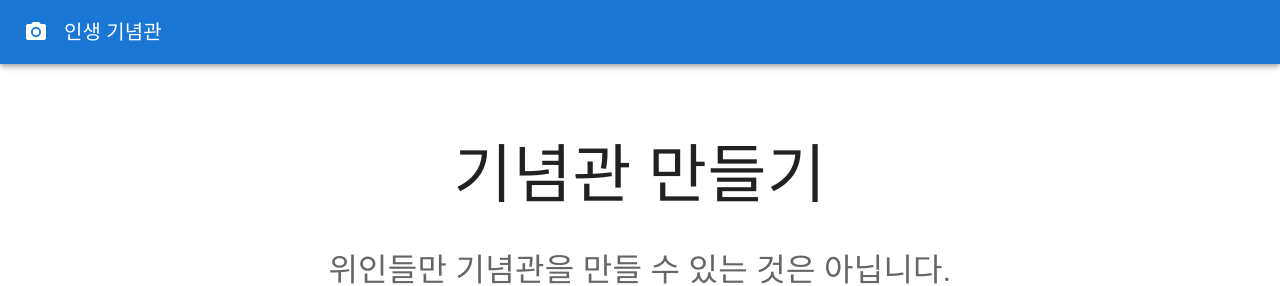
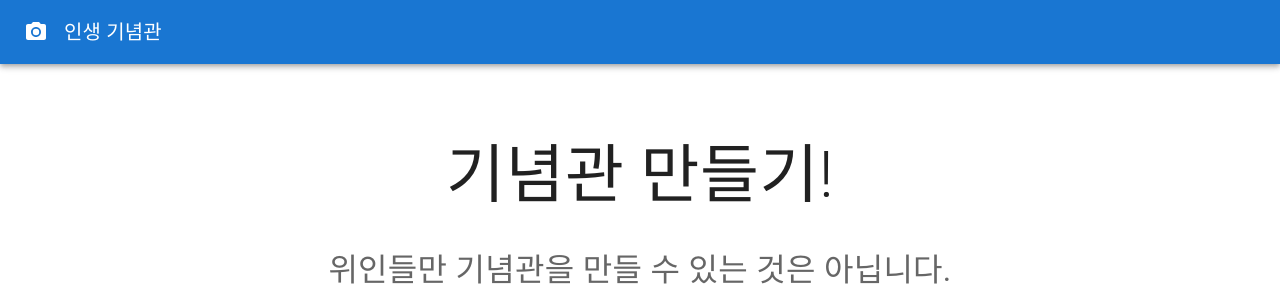
Before and after one commit to Genithlabs/Memorial, a Next.js app: page / in a window 1280 px wide. Shown: the top 286 px of the page. Built offline with nearby package versions, Linux system fonts and the light colour scheme; no server answers.

Commit message:
amplify 배포 테스트

```diff
--- a/components/Main.tsx
+++ b/components/Main.tsx
@@ -42,7 +42,7 @@ export default function Main() {
 								fontWeight: 300
 							}}
 						>
-							기념관 만들기
+							기념관 만들기!
 						</Typography>
 						<Typography
 							align="center"
```
